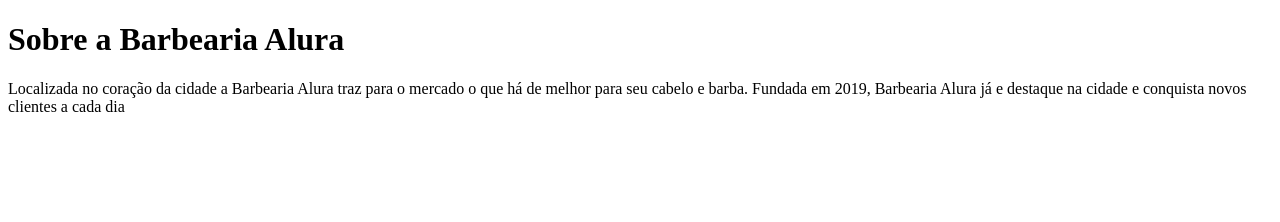
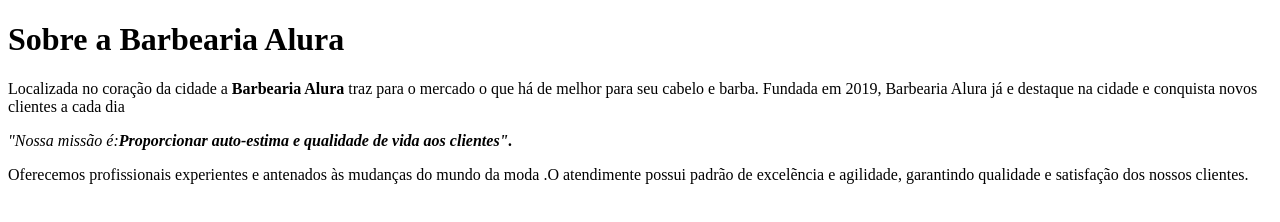
Before and after one commit to reidogta6/barbearia_alura_1C, a plain HTML site: page index.html in a window 1280 px wide. Drawn offline with Linux system fonts and the light colour scheme.

Commit message:
foi adionado marcações.

```diff
--- a/index.html
+++ b/index.html
@@ -7,6 +7,8 @@
 </head>
 <body>
     <h1>Sobre a Barbearia Alura</h1>
-    <p>Localizada no coração da cidade a Barbearia Alura traz para o mercado o que há de melhor para seu cabelo e barba. Fundada em 2019, Barbearia Alura já e destaque na cidade e conquista novos clientes a cada dia </p>
+    <p>Localizada no coração da cidade a <strong>Barbearia Alura</strong> traz para o mercado o que há de melhor para seu cabelo e barba. Fundada em 2019, Barbearia Alura já e destaque na cidade e conquista novos clientes a cada dia </p>
+    <p><em>"Nossa missão é:<strong>Proporcionar auto-estima e qualidade de vida aos clientes".</strong></em></p>
+    <p>Oferecemos profissionais experientes e antenados às mudanças do mundo da moda .O atendimente possui padrão de excelẽncia e agilidade, garantindo qualidade e satisfação dos nossos clientes.</p>
 </body>
 </html>
```
